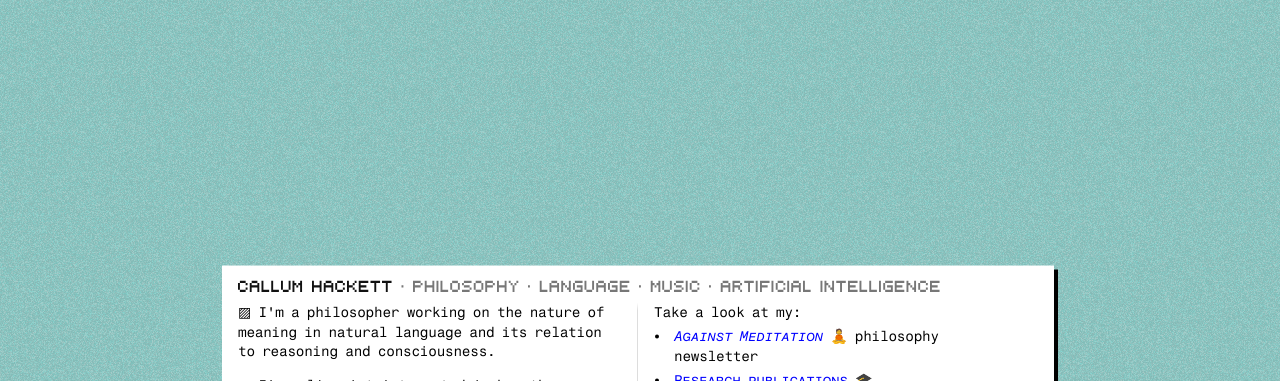
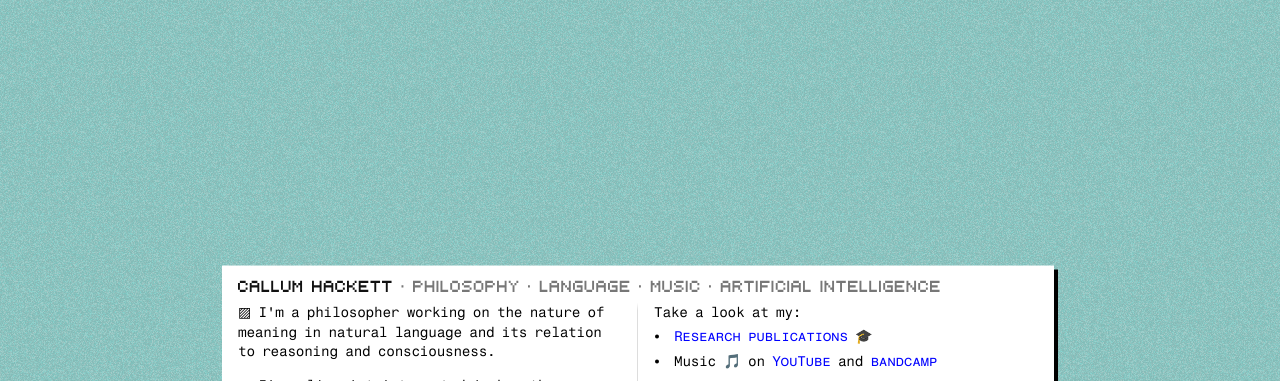
Before and after one commit to callumhackett/callumhackett.github.io, a Jekyll site: the page built from index.html, in a window 1280 px wide, cut to the strip 0-381 px from the top of the page. Built offline with Jekyll 4.4.1, drawn with Linux system fonts in a browser that asks for light colours.

Commit message:
Update index.html

```diff
--- a/index.html
+++ b/index.html
@@ -4,7 +4,6 @@ title: Home
 ---
 Take a look at my:
 <ul>
-  <li><a target="_blank" href="https://againstmeditation.substack.com/"><em>Against Meditation</em></a> 🧘 philosophy newsletter</li>
   <li><a href="{{ site.url }}/publications.html">Research publications 🎓</a></li>
   <li>Music 🎵 on <a target="_blank" href="https://www.youtube.com/@holberg_music">YouTube</a> and <a target="_blank" href="https://holberg.bandcamp.com">bandcamp</a></li>
 </ul>
```
